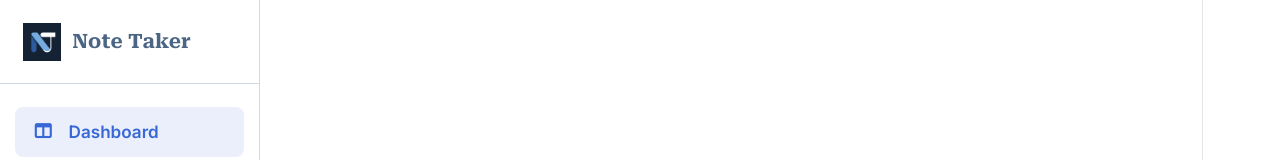
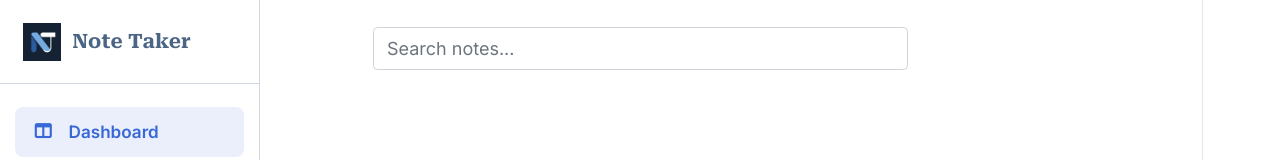
Before and after one commit to NoemAhmedKhan/cohort-9-mern-11459-noem, a React (Vite) app in the folder Frontend/react-app/: page /dashboard in a window 1280 px wide. Shown: the top 160 px of the page. Built offline with nearby package versions, Linux system fonts and the light colour scheme; no server answers.

Commit message:
Code update || Added search functionality

```diff
--- a/Frontend/react-app/src/components/Pagination/Pagination.css
+++ b/Frontend/react-app/src/components/Pagination/Pagination.css
@@ -5,6 +5,7 @@
 .note-card {
     border: 1px solid var(--color-light);
     transition: var(--transition-fast);
+    height: 180px !important;
 }
 
 .note-card:hover {
--- a/Frontend/react-app/src/components/Pagination/Pagination.jsx
+++ b/Frontend/react-app/src/components/Pagination/Pagination.jsx
@@ -1,8 +1,8 @@
-import { useState } from "react";
+import { useState, useEffect } from "react";
 import { Link } from "react-router-dom";
 import "./Pagination.css";
 
-const NOTES_PER_PAGE = 12;
+const NOTES_PER_PAGE = 6;
 
 const Pagination = ({ notes }) => {
     const [currentPage, setCurrentPage] = useState(1);
@@ -15,14 +15,18 @@ const Pagination = ({ notes }) => {
         setCurrentPage(page);
     };
 
+    useEffect(() => {
+        setCurrentPage(1);
+    }, [notes]);
+
     return (
         <div className="container d-flex flex-column align-items-end my-auto">
             <main className="pagination-main">
                 <div className="row g-3">
                     {currentNotes.map((note) => (
                         <Link to={`/notes/${note.id}/view`} key={note.id} className="col-12 col-md-6 col-lg-4 text-decoration-none">
-                            <div className="card note-card h-100 border-0">
-                                <div className="card-body">
+                            <div className="card note-card border-0">
+                                <div className="card-body d-flex flex-column justify-content-center">
                                     <h5 className="card-title text-truncate">{note.title}</h5>
                                     <p className="card-text note-preview text-truncate">
                                         {typeof note.content === "string" ? note.content : "No preview available"}
--- a/Frontend/react-app/src/pages/Dashboard/Dashboard.jsx
+++ b/Frontend/react-app/src/pages/Dashboard/Dashboard.jsx
@@ -24,6 +24,7 @@ const Dashboard = () => {
 
     const navigate = useNavigate();
     const [notes, setNotes] = useState([]);
+    const [searchValue, setSearchValue] = useState("");
 
     useEffect(() => {
             const fetchDashboard = async () => {
@@ -63,10 +64,24 @@ const Dashboard = () => {
         }, []
     );
 
+    const filteredNotes = notes.filter((note) =>
+        note.title.toLowerCase().includes(searchValue.toLowerCase()) ||
+        note.content.toLowerCase().includes(searchValue.toLowerCase())
+    );
+
     return (
         <>
             <Sidebar />
-            <Pagination notes={notes} />
+            <div className="container my-4 w-50">
+                <input
+                    type="search"
+                    className="form-control"
+                    placeholder="Search notes..."
+                    value={searchValue}
+                    onChange={(e) => setSearchValue(e.target.value)}
+                />
+            </div>
+            <Pagination notes={filteredNotes} />
         </>
     );
 }
```
